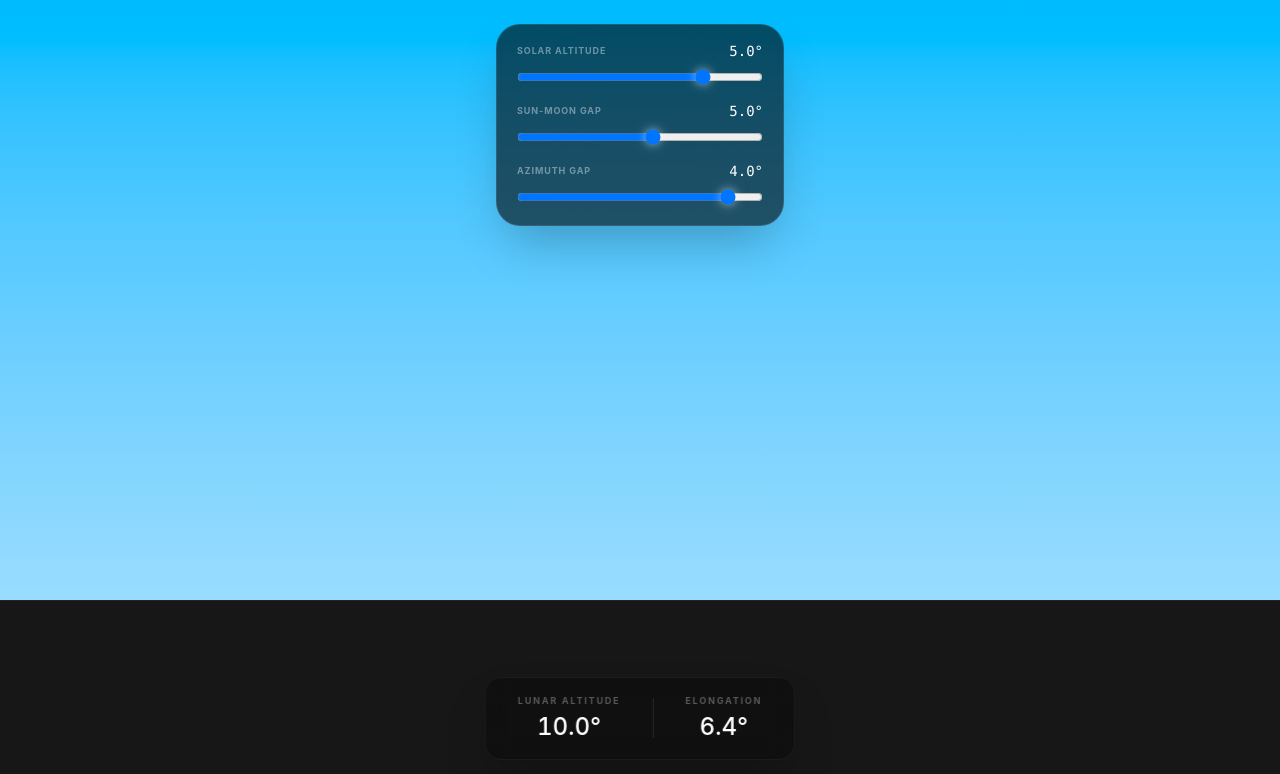
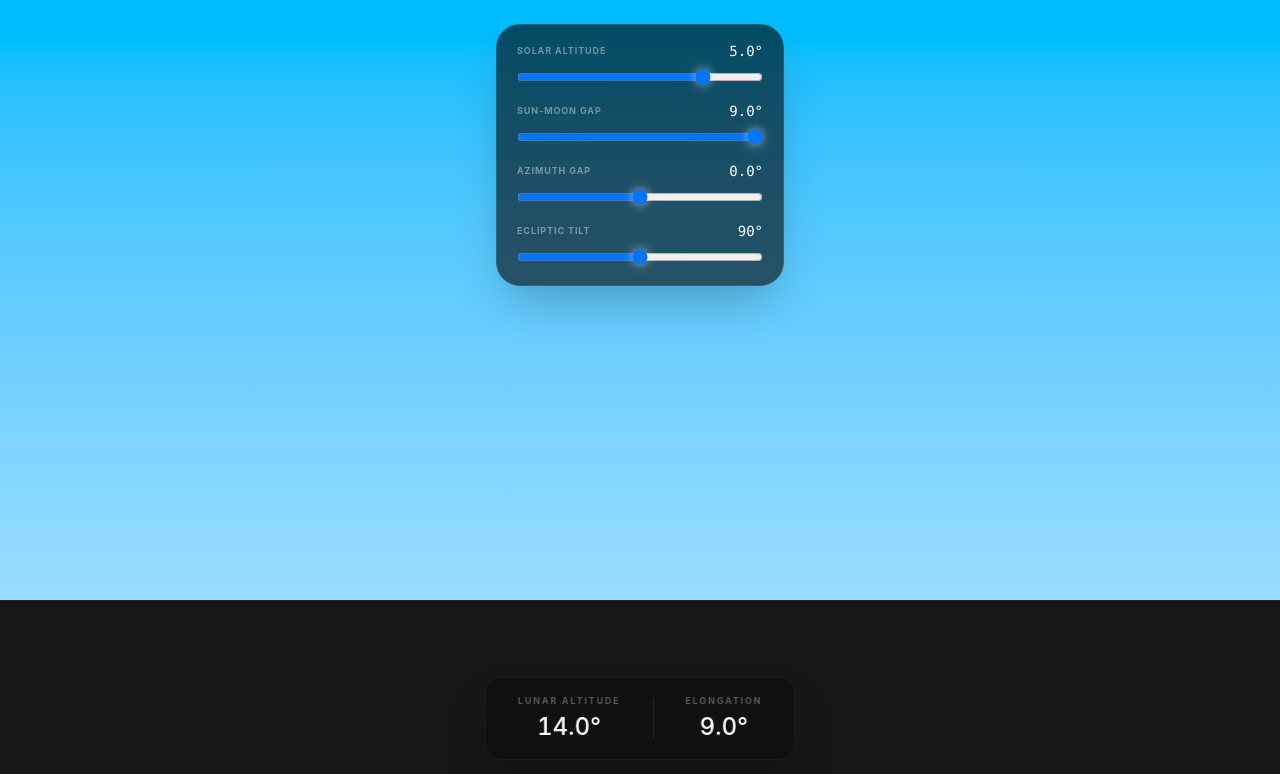
Before and after one commit to PijarAdiluhung/hilal-simulation, a Vue app: page / in a window 1280 px wide. Shown: the top 774 px of the page. Built offline with nearby package versions, Linux system fonts and the light colour scheme.

Commit message:
added ecliptic tilt, zoom

```diff
--- a/src/views/SimView.vue
+++ b/src/views/SimView.vue
@@ -10,25 +10,54 @@ const CONFIG = {
 }
 
 const solarProgress = ref(5)
-const SUNMOON_GAP = ref(5)
-const AZIMUTH_GAP = ref(4)
+const SUNMOON_GAP = ref(9)
+const AZIMUTH_GAP = ref(0)
+const celestialTilt = ref(90)
+
+// Helper to convert degrees to radians
+const toRad = (deg) => deg * (Math.PI / 180)
 
 const moonRotation = computed(() => {
-  // We calculate the angle between the moon and the sun
+  // 1. Get the geometric angle between Sun and Moon based on your gaps
   const angleRad = Math.atan2(SUNMOON_GAP.value, AZIMUTH_GAP.value)
-
-  // Convert radians to degrees
   const angleDeg = angleRad * (180 / Math.PI)
 
-  return angleDeg
+  // 2. Adjust for the celestial tilt.
+  // We subtract 90 because when tilt is 90 (vertical),
+  // the moon's "down" is the sun.
+  const tiltAdjustment = celestialTilt.value - 90
+
+  return angleDeg + tiltAdjustment
 })
 
-// --- POSITIONING LOGIC ---
-// Now vertical (%) and horizontal (vh) use the same CONFIG.VISUAL_SCALE
-const getVerticalPos = (altitude) => CONFIG.HORIZON_Y - altitude * CONFIG.VISUAL_SCALE
+// --- NEW POSITIONING LOGIC ---
+const getPosition = (altitude, azimuthOffset = 0) => {
+  // 1. Center of rotation (The point on the horizon)
+  const centerX = 50 // %
+  const centerY = CONFIG.HORIZON_Y // %
 
-const sunY = computed(() => getVerticalPos(solarProgress.value))
-const moonY = computed(() => getVerticalPos(solarProgress.value + SUNMOON_GAP.value))
+  // 2. Adjust angle so 90° is vertical
+  // In screen space, 0° is usually horizontal right.
+  // We want 90° to be "straight up".
+  const angleRad = toRad(celestialTilt.value - 90)
+
+  // 3. Calculate raw offsets based on your scale
+  const rawX = azimuthOffset * CONFIG.VISUAL_SCALE // vh units
+  const rawY = -altitude * CONFIG.VISUAL_SCALE // % units (negative because up is smaller Y)
+
+  // 4. Apply Rotation Matrix
+  const rotatedX = rawX * Math.cos(angleRad) - rawY * Math.sin(angleRad)
+  const rotatedY = rawX * Math.sin(angleRad) + rawY * Math.cos(angleRad)
+
+  return {
+    left: `calc(${centerX}% + ${rotatedX}vh)`,
+    top: `${centerY + rotatedY}%`,
+  }
+}
+
+const sunPos = computed(() => getPosition(solarProgress.value, 0))
+const moonPos = computed(() => getPosition(lunarAltitude.value, AZIMUTH_GAP.value))
+
 const lunarAltitude = computed(() => solarProgress.value + SUNMOON_GAP.value)
 
 const elongation = computed(() => {
@@ -78,29 +107,29 @@ const nightOpacity = computed(() => {
 })
 
 const syafaqOpacity = computed(() => {
-  const p = solarProgress.value;
+  const p = solarProgress.value
 
   // Syafaq appears as the sun dips below the horizon
-  if (p > 0.5 || p < -15) return 0;
+  if (p > 0.5 || p < -15) return 0
 
-  let intensity = 0;
+  let intensity = 0
 
   // Fade in as sun sets (0 to -3)
   if (p <= 0.5 && p > -3) {
-    intensity = (0.5 - p) / 3.5;
+    intensity = (0.5 - p) / 3.5
   }
   // Peak intensity plateau (-3 to -7)
   else if (p <= -3 && p >= -7) {
-    intensity = 1;
+    intensity = 1
   }
   // Fade out into deep night (-7 to -12)
   else if (p < -7 && p >= -15) {
-    intensity = (15 + p) / 5;
+    intensity = (15 + p) / 5
   }
 
   // Cap at 0.5 for a realistic, subtle haze
-  return intensity * 0.5;
-});
+  return intensity * 0.5
+})
 
 const moonOpacity = computed(() => {
   // 1. Check if the sun is low enough (-3°) and elongation is sufficient (6.4°)
@@ -118,12 +147,12 @@ const moonOpacity = computed(() => {
 // Add this computed property to calculate "Sighting Difficulty"
 const moonFilter = computed(() => {
   // If moon is near horizon (e.g., altitude < 5°) and Syafaq is active
-  const proximityToHorizon = Math.max(0, 5 - lunarAltitude.value);
-  const blurAmount = proximityToHorizon * syafaqOpacity.value * 1.4;
-  const contrastAmount = 100 - (proximityToHorizon * syafaqOpacity.value * 10);
+  const proximityToHorizon = Math.max(0, 5 - lunarAltitude.value)
+  const blurAmount = proximityToHorizon * syafaqOpacity.value * 1.4
+  const contrastAmount = 100 - proximityToHorizon * syafaqOpacity.value * 10
 
-  return `blur(${blurAmount}px) contrast(${contrastAmount}%)`;
-});
+  return `blur(${blurAmount}px) contrast(${contrastAmount}%)`
+})
 
 const groundBrightness = computed(() => {
   // Ground darkens as the sun crosses the -0.25° threshold
@@ -167,7 +196,8 @@ const groundBrightness = computed(() => {
       <div
         class="absolute left-1/2 -translate-x-1/2 rounded-full bg-yellow-50 blur-[1px] shadow-[0_0_60px_20px_rgba(255,252,231,0.5)] transition-all duration-300"
         :style="{
-          top: sunY + '%',
+          left: sunPos.left,
+          top: sunPos.top,
           width: CONFIG.SUN_SIZE + 'px',
           height: CONFIG.SUN_SIZE + 'px',
         }"
@@ -177,7 +207,8 @@ const groundBrightness = computed(() => {
       <div
         class="absolute left-1/2 transition-all duration-300"
         :style="{
-          top: moonY + '%',
+          left: moonPos.left,
+          top: moonPos.top,
           opacity: moonOpacity,
           filter: moonFilter,
           transform: `translateX(calc(-50% + ${AZIMUTH_GAP * -CONFIG.VISUAL_SCALE}vh))
@@ -201,35 +232,80 @@ const groundBrightness = computed(() => {
     ></div>
 
     <!-- Control Panel -->
-    <div class="absolute top-6 left-1/2 -translate-x-1/2 z-20 w-72 bg-black/60 backdrop-blur-2xl p-5 rounded-3xl border border-white/10 shadow-2xl flex flex-col gap-4">
-
+    <div
+      class="absolute top-6 left-1/2 -translate-x-1/2 z-20 w-72 bg-black/60 backdrop-blur-2xl p-5 rounded-3xl border border-white/10 shadow-2xl flex flex-col gap-4"
+    >
       <!-- Slider 1: Sun -->
       <div class="flex flex-col gap-2 -mt-1">
         <div class="flex justify-between items-center">
-          <span class="text-[9px] text-white/40 font-bold tracking-widest uppercase">Solar Altitude</span>
+          <span class="text-[9px] text-white/40 font-bold tracking-widest uppercase"
+            >Solar Altitude</span
+          >
           <span class="text-white font-mono text-sm">{{ solarProgress.toFixed(1) }}°</span>
         </div>
-        <input v-model.number="solarProgress" type="range" min="-12" max="10" step="0.1" class="custom-slider" />
+        <input
+          v-model.number="solarProgress"
+          type="range"
+          min="-12"
+          max="10"
+          step="0.1"
+          class="custom-slider"
+        />
       </div>
 
       <!-- Slider 2: Sun-Moon Gap -->
       <div class="flex flex-col gap-2">
         <div class="flex justify-between items-center">
-          <span class="text-[9px] text-white/40 font-bold tracking-widest uppercase">Sun-Moon Gap</span>
+          <span class="text-[9px] text-white/40 font-bold tracking-widest uppercase"
+            >Sun-Moon Gap</span
+          >
           <span class="text-white font-mono text-sm">{{ SUNMOON_GAP.toFixed(1) }}°</span>
         </div>
-        <input v-model.number="SUNMOON_GAP" type="range" min="0" max="9" step="0.1" class="custom-slider" />
+        <input
+          v-model.number="SUNMOON_GAP"
+          type="range"
+          min="0"
+          max="9"
+          step="0.1"
+          class="custom-slider"
+        />
       </div>
 
       <!-- Slider 3: Azimuth -->
       <div class="flex flex-col gap-2">
         <div class="flex justify-between items-center">
-          <span class="text-[9px] text-white/40 font-bold tracking-widest uppercase">Azimuth Gap</span>
+          <span class="text-[9px] text-white/40 font-bold tracking-widest uppercase"
+            >Azimuth Gap</span
+          >
           <span class="text-white font-mono text-sm">{{ AZIMUTH_GAP.toFixed(1) }}°</span>
         </div>
-        <input v-model.number="AZIMUTH_GAP" type="range" min="-5.2" max="5.2" step="0.1" class="custom-slider" />
+        <input
+          v-model.number="AZIMUTH_GAP"
+          type="range"
+          min="-5.2"
+          max="5.2"
+          step="0.1"
+          class="custom-slider"
+        />
       </div>
 
+      <!-- Slider 4: Tilt -->
+      <div class="flex flex-col gap-2">
+        <div class="flex justify-between items-center">
+          <span class="text-[9px] text-white/40 font-bold tracking-widest uppercase"
+            >Ecliptic Tilt</span
+          >
+          <span class="text-white font-mono text-sm">{{ celestialTilt }}°</span>
+        </div>
+        <input
+          v-model.number="celestialTilt"
+          type="range"
+          min="10"
+          max="170"
+          step="1"
+          class="custom-slider"
+        />
+      </div>
     </div>
 
     <!-- Bottom Stats -->
```
